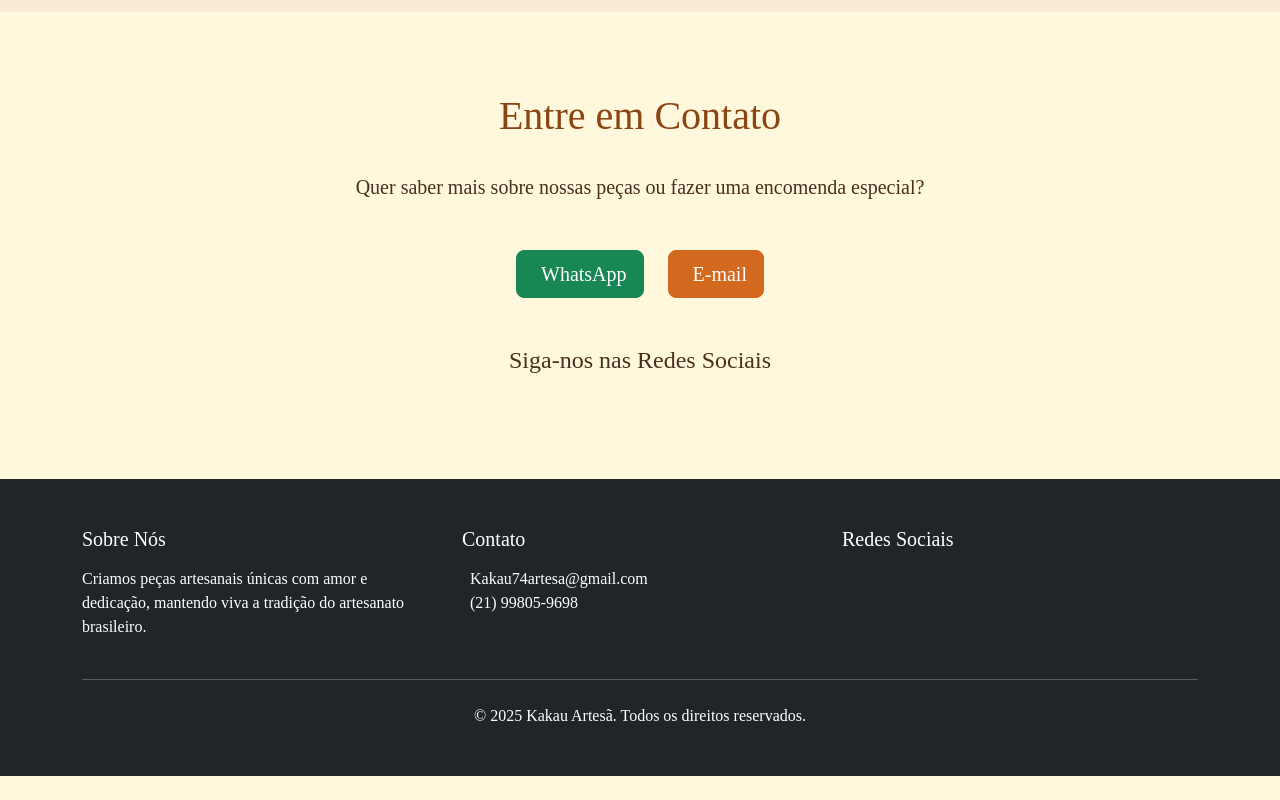
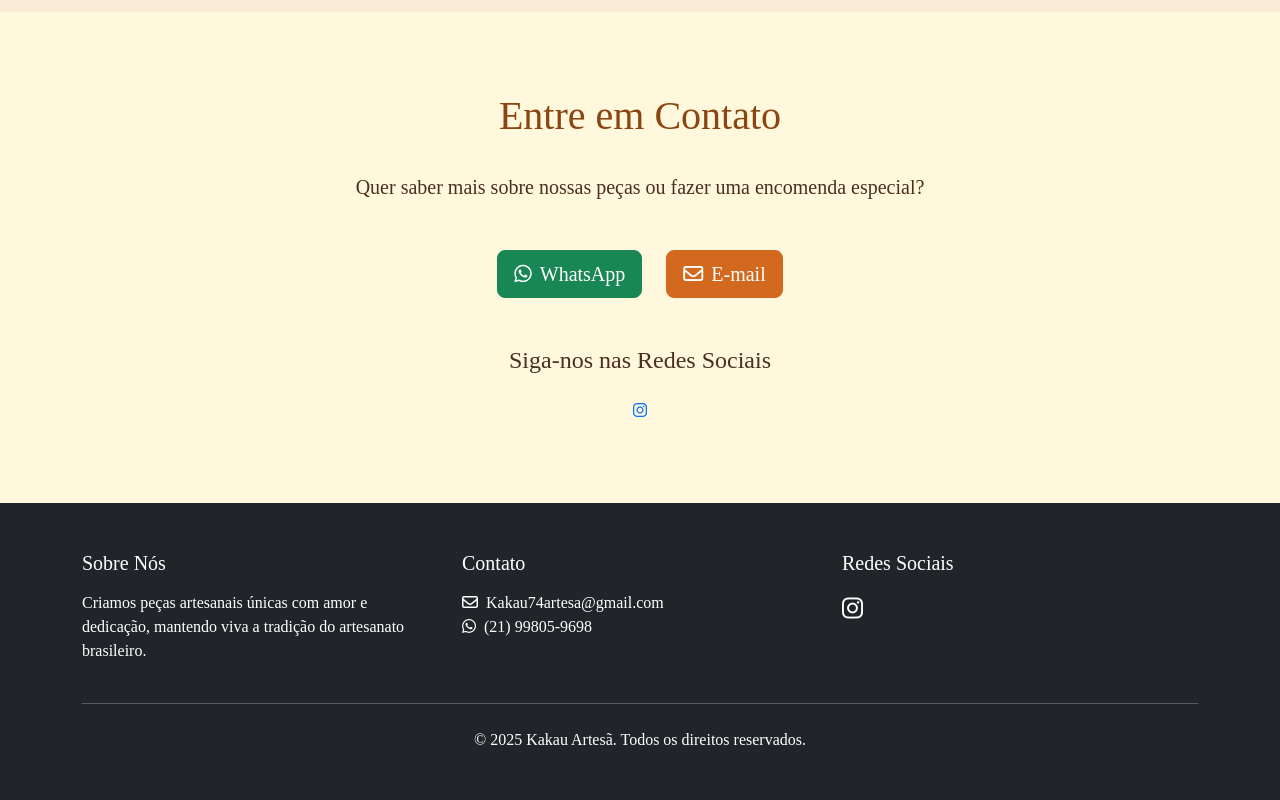
Before and after one commit to frtzada/kakau-artesa-react, a React (Create React App) app: page / in a window 1280 px wide. Shown: the part 2254-3054 px from the top of the page. Before the commit the page ends 3030 px from the top, so only its background shows below. Built offline with nearby package versions, Linux system fonts and the light colour scheme.

Commit message:
Adiciona Font Awesome e corrige ícone do Instagram no footer

```diff
--- a/package.json
+++ b/package.json
@@ -3,6 +3,7 @@
   "version": "0.1.0",
   "private": true,
   "dependencies": {
+    "@fortawesome/fontawesome-free": "^6.7.2",
     "@testing-library/dom": "^10.4.0",
     "@testing-library/jest-dom": "^6.6.3",
     "@testing-library/react": "^16.2.0",
--- a/src/components/Footer/index.tsx
+++ b/src/components/Footer/index.tsx
@@ -31,7 +31,7 @@ const Footer: React.FC = () => {
                 <a
                   key={social.id}
                   href={social.link}
-                  className="text-white"
+                  className="text-white fs-4"
                   target="_blank"
                   rel="noopener noreferrer"
                   aria-label={social.label}
--- a/src/index.tsx
+++ b/src/index.tsx
@@ -1,6 +1,7 @@
 import React from 'react';
 import ReactDOM from 'react-dom/client';
 import 'bootstrap/dist/css/bootstrap.min.css';
+import '@fortawesome/fontawesome-free/css/all.min.css';
 import './styles/global.css';
 import App from './App';
 
```
Also changed, not shown: 1 other file (tests, documents, lock files or other folders).
